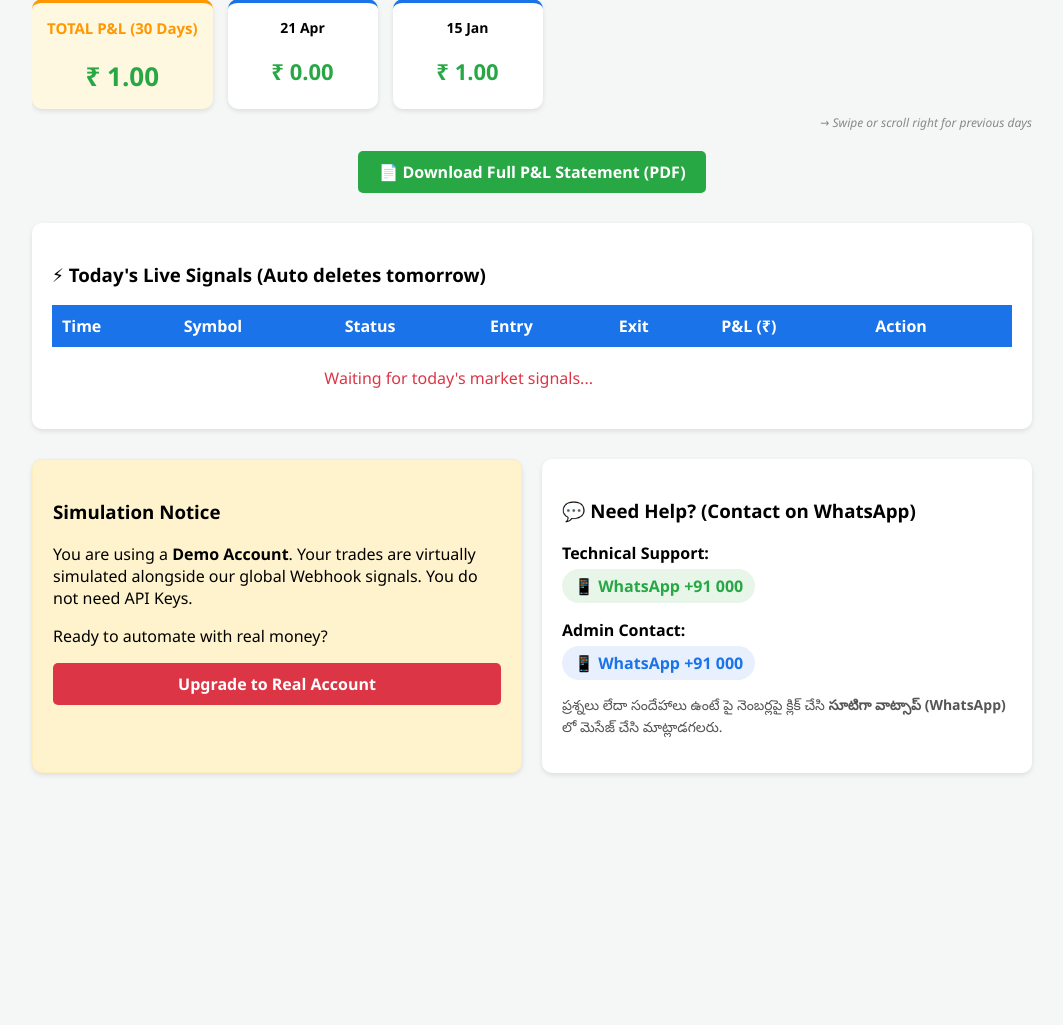
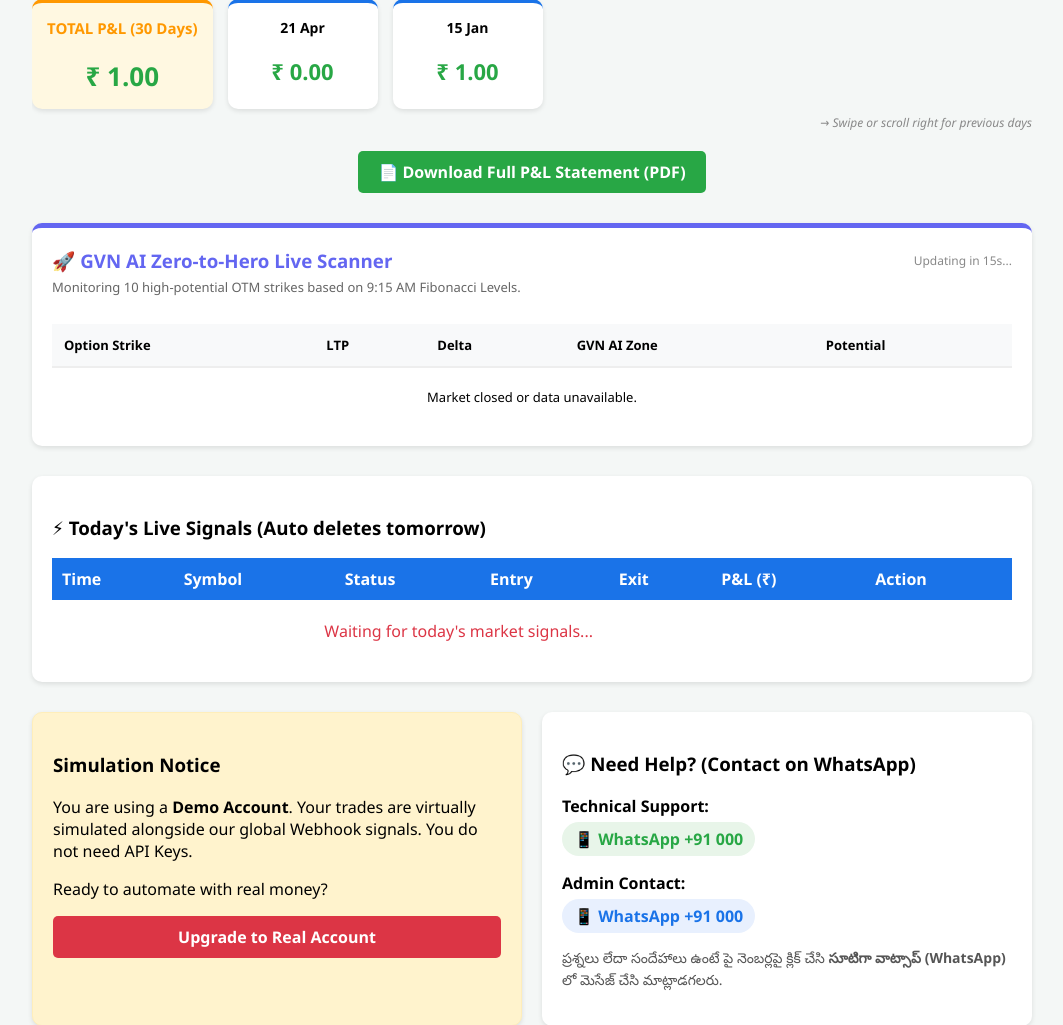
Before and after one commit to venkatanelson/GVN_MASTER_AI, a Flask app: page /user/1 in a window 1280 px wide. Shown: the part 334-1359 px from the top of the page, without its empty margins (108-1171 px from the left). Before the commit the page ends 1109 px from the top, so only its background shows below. Run offline with Flask 3, Linux system fonts and the light colour scheme; tables that the repository leaves empty hold one stand-in row (values such as "Sample post"); data that the repository does not hold is empty.

Commit message:
Update user.html

```diff
--- a/templates/user.html
+++ b/templates/user.html
@@ -255,6 +255,76 @@
                 Statement (PDF)</a>
         </div>
 
+        <!-- 🚀 GVN ZERO-TO-HERO LIVE SCANNER -->
+        <div class="card" style="margin-top: 30px; border-top: 5px solid #6366f1;">
+            <div style="display: flex; justify-content: space-between; align-items: center;">
+                <h3 style="margin: 0; color: #6366f1;">🚀 GVN AI Zero-to-Hero Live Scanner</h3>
+                <span id="scanner-timer" style="font-size: 12px; color: #888;">Updating in 15s...</span>
+            </div>
+            <p style="font-size: 13px; color: #666; margin-top: 5px;">Monitoring 10 high-potential OTM strikes based on 9:15 AM Fibonacci Levels.</p>
+
+            <div style="overflow-x: auto;">
+                <table id="gvn-scanner-table" style="width:100%; border-collapse: collapse; margin-top:15px; text-align: left; font-size: 13px;">
+                    <tr style="background:#f8f9fa; border-bottom: 2px solid #eee;">
+                        <th style="padding:12px;">Option Strike</th>
+                        <th style="padding:12px;">LTP</th>
+                        <th style="padding:12px;">Delta</th>
+                        <th style="padding:12px;">GVN AI Zone</th>
+                        <th style="padding:12px;">Potential</th>
+                    </tr>
+                    <tbody id="scanner-body">
+                        <tr><td colspan="5" style="text-align:center; padding:20px; color:#888;">Fetching live market data...</td></tr>
+                    </tbody>
+                </table>
+            </div>
+        </div>
+
+        <script>
+            function updateScanner() {
+                fetch('/api/gvn-scanner')
+                    .then(response => response.json())
+                    .then(result => {
+                        const body = document.getElementById('scanner-body');
+                        const data = result.data.NIFTY || [];
+
+                        if (data.length === 0) {
+                            body.innerHTML = '<tr><td colspan="5" style="text-align:center; padding:20px;">Market closed or data unavailable.</td></tr>';
+                            return;
+                        }
+
+                        let html = '';
+                        data.forEach(item => {
+                            let zoneColor = "#666";
+                            let zoneBg = "#f0f0f0";
+
+                            if (item.zone.includes("LEVEL 1")) { zoneColor = "#fff"; zoneBg = "#dc3545"; }
+                            else if (item.zone.includes("LEVEL 7")) { zoneColor = "#fff"; zoneBg = "#ff9800"; }
+                            else if (item.zone.includes("TARGET")) { zoneColor = "#fff"; zoneBg = "#28a745"; }
+
+                            let potentialColor = item.potential.includes("HIGH") ? "#dc3545" : "#666";
+
+                            html += `
+                                <tr style="border-bottom: 1px solid #f0f0f0;">
+                                    <td style="padding:12px; font-weight:bold;">${item.strike}</td>
+                                    <td style="padding:12px;">₹ ${item.ltp}</td>
+                                    <td style="padding:12px;">${item.delta}</td>
+                                    <td style="padding:12px;">
+                                        <span style="background: ${zoneBg}; color: ${zoneColor}; padding: 3px 8px; border-radius: 4px; font-weight: bold; font-size: 11px;">
+                                            ${item.zone}
+                                        </span>
+                                    </td>
+                                    <td style="padding:12px; font-weight:bold; color: ${potentialColor};">${item.potential}</td>
+                                </tr>
+                            `;
+                        });
+                        body.innerHTML = html;
+                        document.getElementById('scanner-timer').innerText = "Last Updated: " + result.data.last_updated.split(' ')[1];
+                    });
+            }
+            setInterval(updateScanner, 15000);
+            updateScanner();
+        </script>
+
         <!-- 🔒 LOCK BANNER FOR LOCKED USERS -->
         {% if user.is_locked %}
         <div class="unlock-banner">
```
